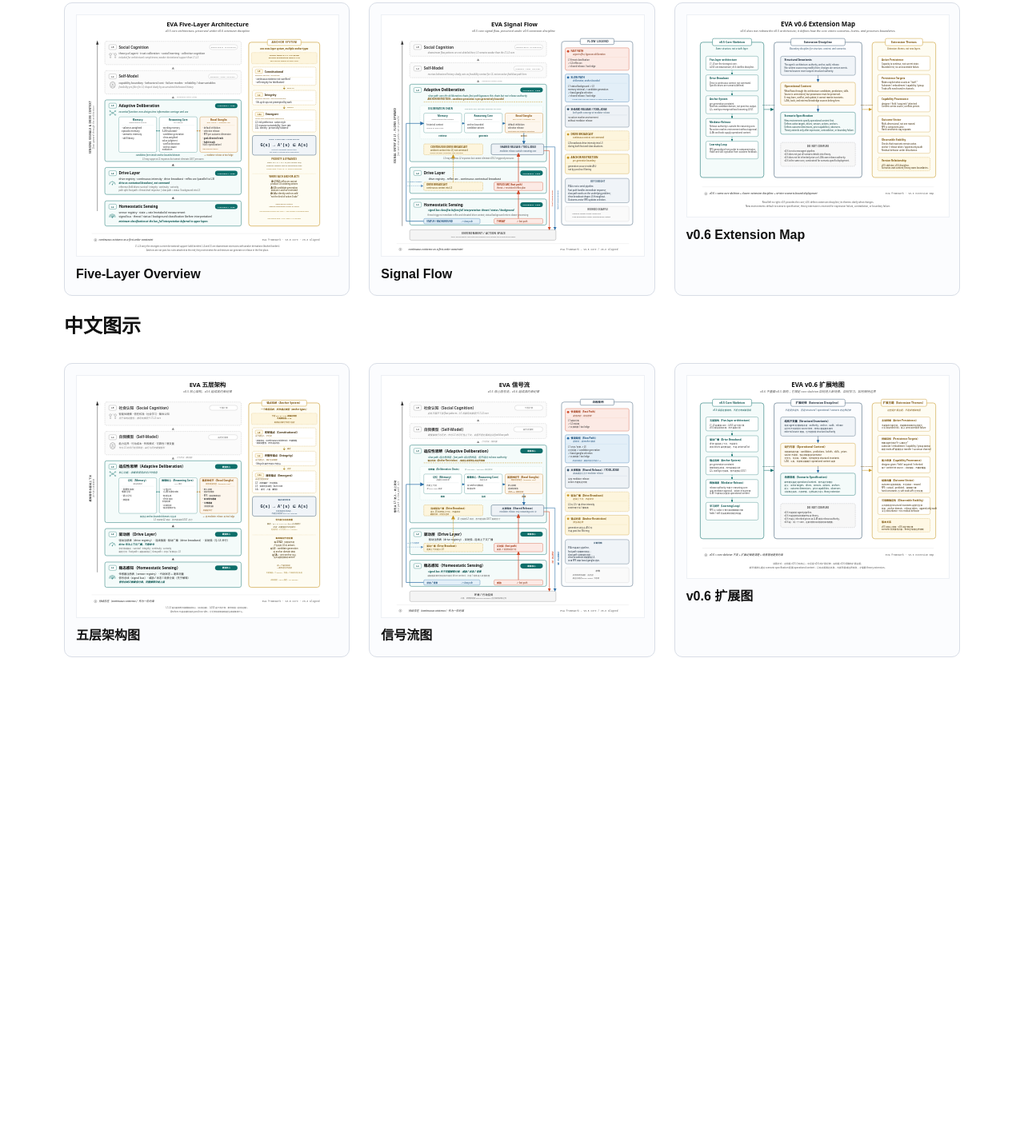
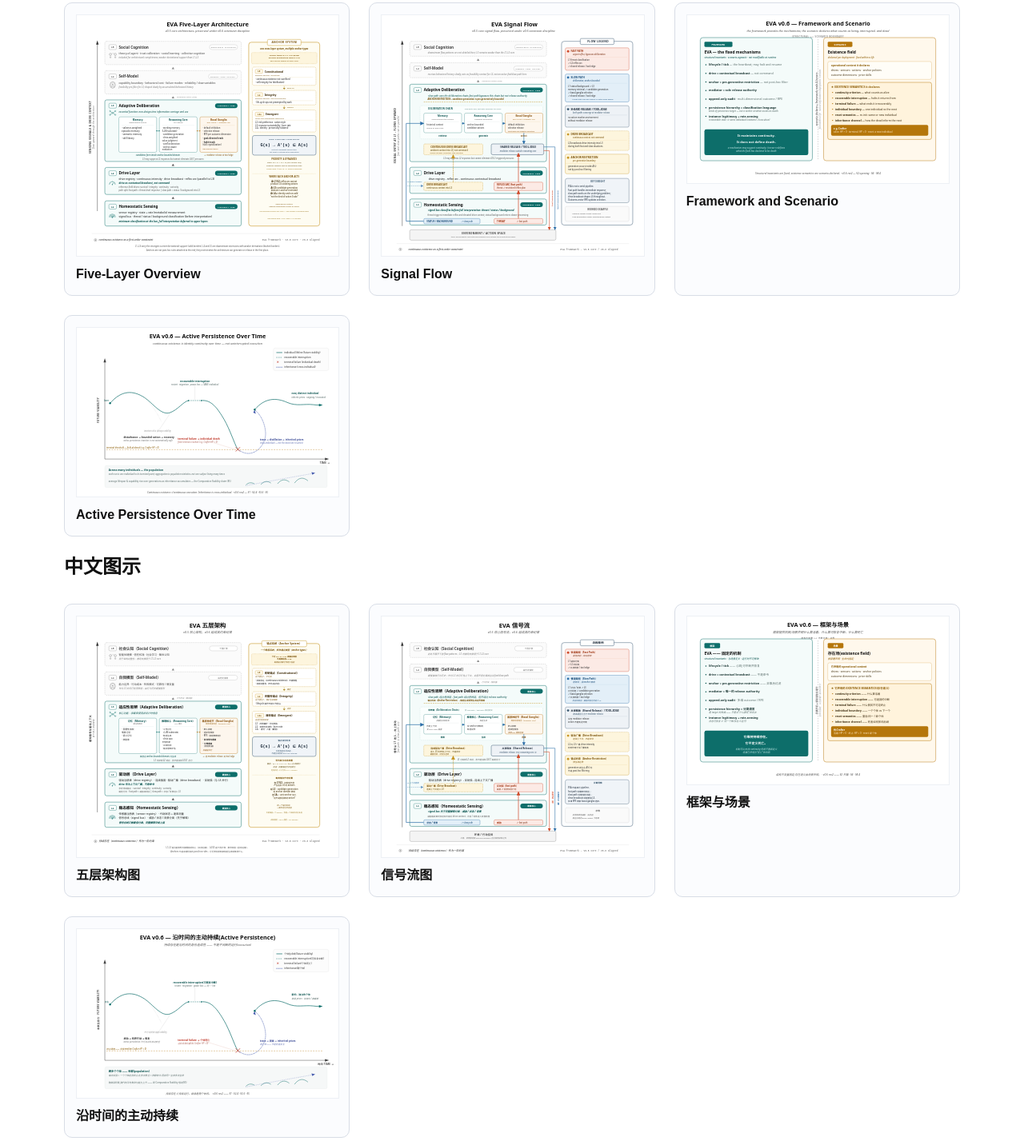
Before and after one commit to slamslammo/eva-theory, a plain HTML site: page index.html in a window 1280 px wide. Shown: the part 203-1630 px from the top of the page at 80% size. Before the commit the page ends 1081 px from the top, so only its background shows below. Drawn offline with Linux system fonts and the light colour scheme.

Commit message:
Replace v0.6 map with two focused diagrams; align reader docs to rev2.
Visuals — the single dense "v0.6 Extension Map" (a three-column
reference grid) is replaced by two intuition-first diagrams that follow
the v0.5 design language (one metaphor each):
- framework-and-scenario.svg — the framework ⟷ scenario boundary: the
  framework provides mechanisms; the scenario declares existence
  semantics (continuity / recoverable interruption / terminal failure /
  individual boundary / reset / inheritance).
- persistence-over-time.svg — a future-viability lifeline: recoverable
  interruption (resumes = same individual; existence ≠ execution) vs
  terminal failure (line ends = individual death, e.g. Crafter HP=0),
  with cross-individual inheritance to a new individual.
Both shipped bilingually (+ -zh). The old map is archived (not deleted)
under archive/visuals-2026-05-20/.

References rewired to the two new diagrams across README(/-zh),
index.html, ARTICLES/04(/-zh), ARTICLES/README(/-zh), and the
01-zh / 02-zh footers.

Reader docs aligned to v0.6 rev2:
- ARTICLES/04 (/-zh) §3/§8/§9: the persistence hierarchy is
  classification language, not a failure verdict; failure semantics are
  scenario-declared; continuous existence ≠ continuous execution; the
  scenario must declare existence semantics; inheritance is
  cross-individual.
- FAQ (/-zh): scenario specification must declare existence semantics.

Co-Authored-By: Claude Opus 4.7 (1M context) <noreply@anthropic.com>

```diff
--- a/index.html
+++ b/index.html
@@ -76,8 +76,12 @@
         <figcaption>Signal Flow</figcaption>
       </figure>
       <figure>
-        <a href="VISUALS/v0.6-extension-map.svg"><img src="VISUALS/v0.6-extension-map.svg" alt="EVA v0.6 extension map"></a>
-        <figcaption>v0.6 Extension Map</figcaption>
+        <a href="VISUALS/framework-and-scenario.svg"><img src="VISUALS/framework-and-scenario.svg" alt="EVA v0.6 framework and scenario"></a>
+        <figcaption>Framework and Scenario</figcaption>
+      </figure>
+      <figure>
+        <a href="VISUALS/persistence-over-time.svg"><img src="VISUALS/persistence-over-time.svg" alt="EVA v0.6 active persistence over time"></a>
+        <figcaption>Active Persistence Over Time</figcaption>
       </figure>
     </section>
 
@@ -92,8 +96,12 @@
         <figcaption>信号流图</figcaption>
       </figure>
       <figure>
-        <a href="VISUALS/v0.6-extension-map-zh.svg"><img src="VISUALS/v0.6-extension-map-zh.svg" alt="EVA v0.6 扩展图"></a>
-        <figcaption>v0.6 扩展图</figcaption>
+        <a href="VISUALS/framework-and-scenario-zh.svg"><img src="VISUALS/framework-and-scenario-zh.svg" alt="EVA v0.6 框架与场景"></a>
+        <figcaption>框架与场景</figcaption>
+      </figure>
+      <figure>
+        <a href="VISUALS/persistence-over-time-zh.svg"><img src="VISUALS/persistence-over-time-zh.svg" alt="EVA v0.6 沿时间的主动持续"></a>
+        <figcaption>沿时间的主动持续</figcaption>
       </figure>
     </section>
   </main>
```
Also changed, not shown: VISUALS/framework-and-scenario-zh.svg (added), VISUALS/framework-and-scenario.svg (added), VISUALS/persistence-over-time-zh.svg (added), VISUALS/persistence-over-time.svg (added), archive/visuals-2026-05-20/v0.6-extension-map-zh.svg (renamed from VISUALS/v0.6-extension-map-zh.svg), archive/visuals-2026-05-20/v0.6-extension-map.svg (renamed from VISUALS/v0.6-extension-map.svg), 11 other files.
